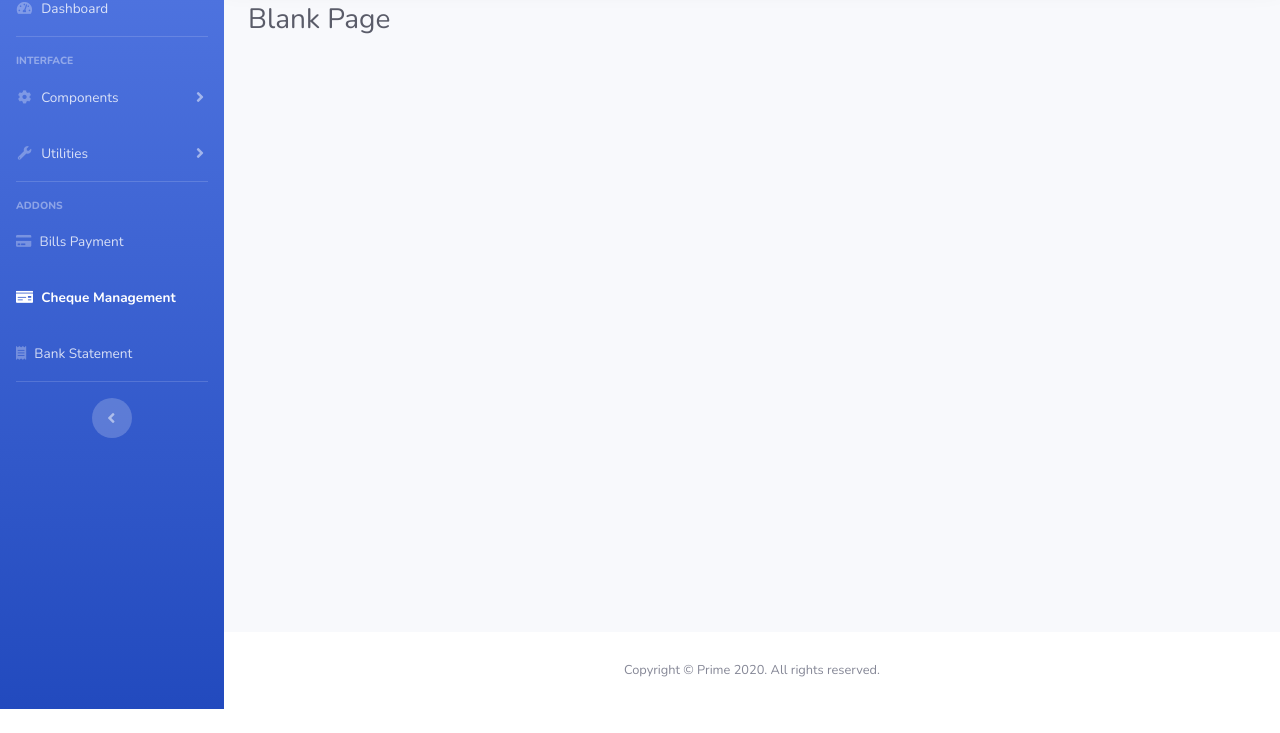
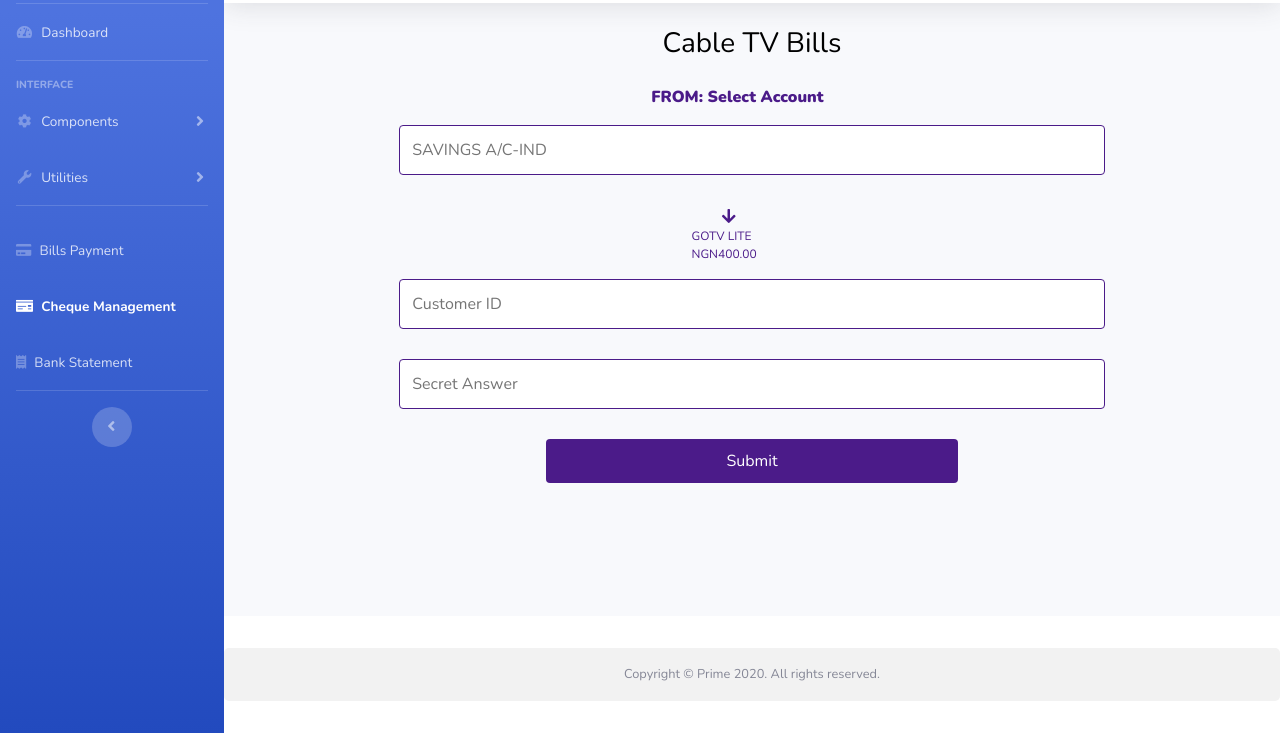
Before and after one commit to Francystem/PRIME, a website with bundled scripts: page blank.html in a window 1280 px wide. Shown: the part 91-824 px from the top of the page. Before the commit the page ends 800 px from the top, so only its background shows below. Built offline with nearby package versions, Linux system fonts and the light colour scheme.

Commit message:
bills payment

```diff
--- a/blank.html
+++ b/blank.html
@@ -9,7 +9,7 @@
   <meta name="description" content="">
   <meta name="author" content="">
 
-  <title>SB Admin 2 - Blank</title>
+  <title>Bills Payment</title>
 
   <!-- Custom fonts for this template-->
   <link href="vendor/fontawesome-free/css/all.min.css" rel="stylesheet" type="text/css">
@@ -17,7 +17,11 @@
 
   <!-- Custom styles for this template-->
   <link href="css/sb-admin-2.min.css" rel="stylesheet">
+<<<<<<< Updated upstream
   <link rel="stylesheet" href="./css/dashboardstyle.css">
+=======
+  <link rel="stylesheet" href="css/style.css">
+>>>>>>> Stashed changes
 
 </head>
 
@@ -92,7 +96,7 @@
 
       <!-- Heading -->
       <div class="sidebar-heading">
-        Addons
+
       </div>
 
        <!-- Nav Item -Bills -->
@@ -263,8 +267,39 @@
         <div class="container-fluid">
 
           <!-- Page Heading -->
-          <h1 class="h3 mb-4 text-gray-800">Blank Page</h1>
+          <h3 class="h3 mb-4 text-center"  style="color:black;">Cable TV Bills</h3>
 
+          <form action="action_page.php">
+          <p class="saving">FROM: Select Account</p>
+
+          <div class="row">
+
+            <div class="col">
+              <input type="text" id="fname" name="firstname" placeholder="SAVINGS A/C-IND">
+            </div>
+          </div>
+
+          <i class="fas fa-arrow-down"></i> <br> <br>
+          <p class="acc">GOTV LITE <br> NGN400.00</p>
+
+          <div class="row">
+
+            <div class="col">
+              <input type="text" id="fname" name="firstname" placeholder="Customer ID">
+            </div>
+          </div>
+
+          <div class="row">
+
+            <div class="col">
+              <input type="text" id="fname" name="firstname" placeholder="Secret Answer">
+            </div>
+          </div>
+
+          <div class="row">
+            <input type="submit" value="Submit">
+          </div>
+        </form>
         </div>
         <!-- /.container-fluid -->
 
--- a/css/style.css
+++ b/css/style.css
@@ -42,7 +42,7 @@
   input[type=text]{
     width: 70%;
     padding: 12px;
-    border: 1px solid #ccc;
+    border: 1px solid  #4B1B89;
     border-radius: 4px;
     box-sizing: border-box;
     resize: vertical;
@@ -75,6 +75,7 @@ input[type=submit] {
   color: #4B1B89;
   font-weight: 900;
 
+
 }
 .acc{
   font-size: 12px;
@@ -82,3 +83,7 @@ input[type=submit] {
   color: #4B1B89;
   margin-top: -2.5%;
 }
+.fa-arrow-down{
+  margin-left:47%;
+  color: #4B1B89;
+}
```
